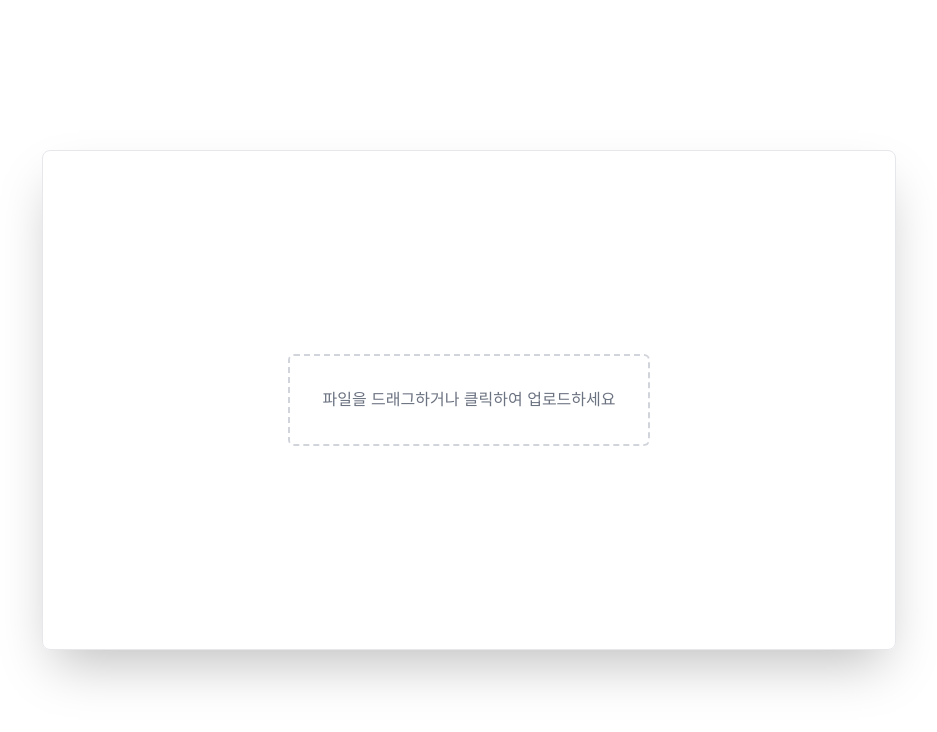
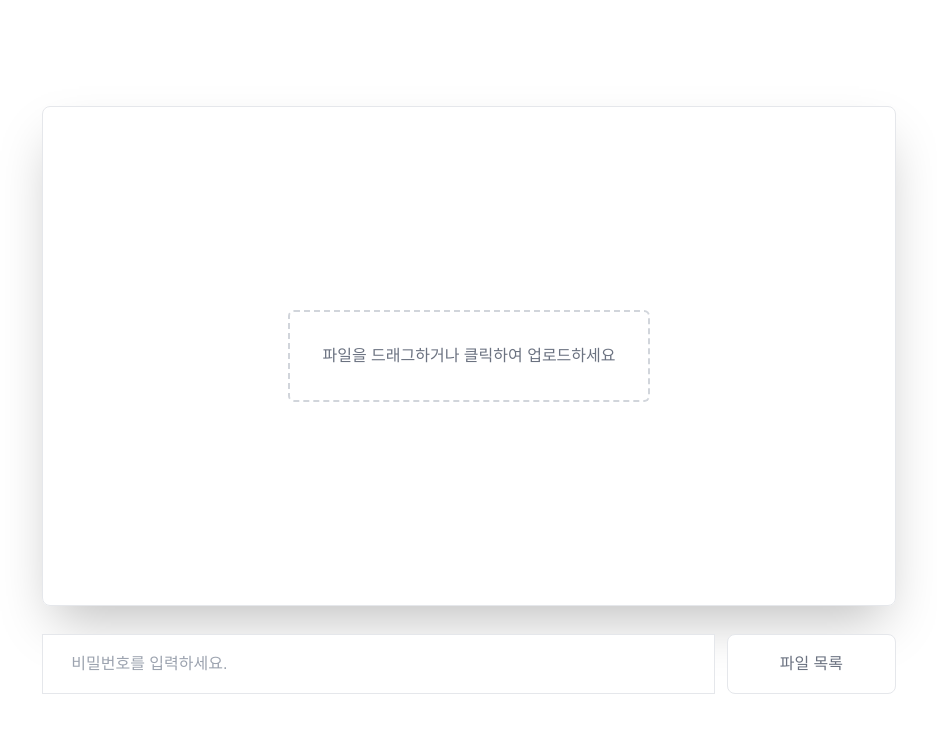
Before and after one commit to suk-6/ssfs, a Next.js app: page / in a window 1280 px wide. Shown: the top 732 px of the page, without its empty margins (171-1108 px from the left). Built offline with nearby package versions, Linux system fonts and the light colour scheme; a web font is replaced by a local one.

Commit message:
feat: Add password input and file list button in MainModal component

```diff
--- a/src/components/main/modal.tsx
+++ b/src/components/main/modal.tsx
@@ -5,8 +5,13 @@ import { FileUpload } from "./fileUpload";
 import { UploadStatus } from "@/misc/uploadStatus";
 import { uploadFile } from "@/utils/upload";
 import { DotLoader } from "react-spinners";
+import { getData } from "@/utils/data/get";
 
-export const MainModal = () => {
+interface MainModalProps {
+	setS3Data: (data: any) => void;
+}
+
+export const MainModal = ({ setS3Data }: MainModalProps) => {
 	const [uploadStatus, setUploadStatus] = useState<UploadStatus>(
 		UploadStatus.Idle
 	);
@@ -36,7 +41,6 @@ export const MainModal = () => {
 					</div>
 				</div>
 			</div>
-			{selectedFile && uploadStatus === UploadStatus.Idle && (
 			<div className=" w-4/6 h-[60px] flex flex-row gap-3">
 				<div className=" w-full h-full bg-white border flex justify-center items-center">
 					<input
@@ -47,6 +51,7 @@ export const MainModal = () => {
 						placeholder="비밀번호를 입력하세요."
 					/>
 				</div>
+				{selectedFile && uploadStatus === UploadStatus.Idle ? (
 					<button
 						className=" w-1/4 h-full bg-white hover:bg-gray-100 border text-gray-500 rounded-lg"
 						onClick={() =>
@@ -59,8 +64,19 @@ export const MainModal = () => {
 					>
 						업로드
 					</button>
+				) : (
+					<button
+						className=" w-1/4 h-full bg-white hover:bg-gray-100 border text-gray-500 rounded-lg"
+						onClick={() => {
+							getData().then((data) => {
+								setS3Data(data);
+							});
+						}}
+					>
+						파일 목록
+					</button>
+				)}
 			</div>
-			)}
 		</div>
 	);
 };
```
Lines whose indentation alone changed are shown as unchanged.
